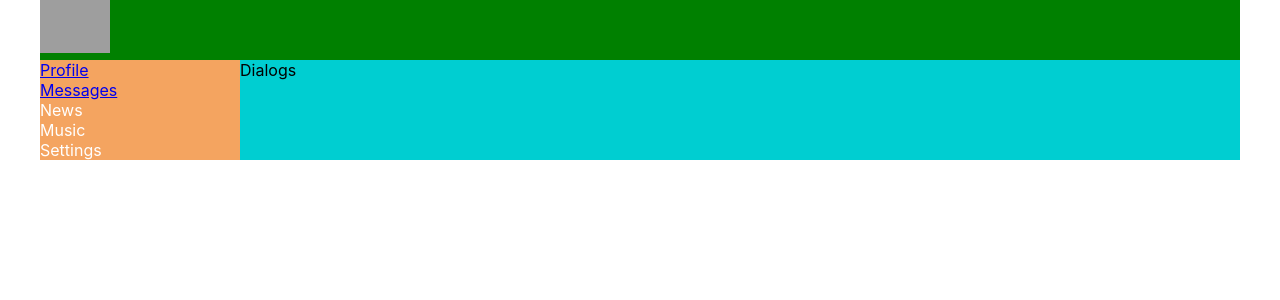
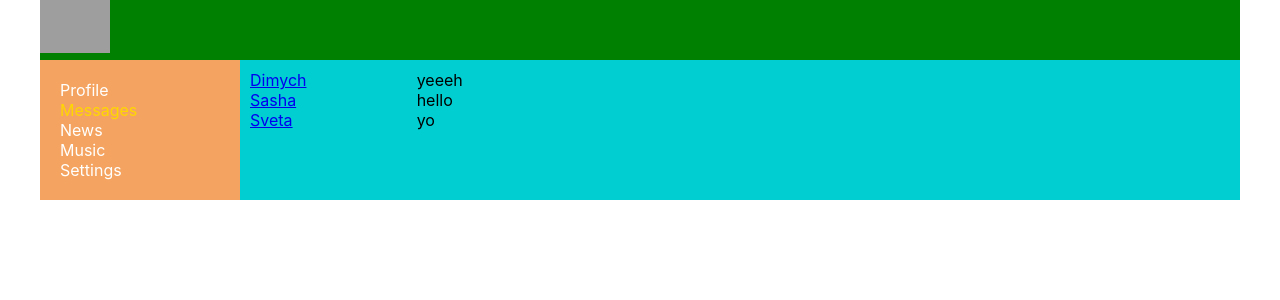
Before and after one commit to DmitriyPavlenko/samurai, a React (Create React App) app: page /dialogs in a window 1280 px wide. Shown: the top 300 px of the page. Built offline with nearby package versions, Linux system fonts and the light colour scheme; grey boxes are pictures that could not be loaded.

Commit message:
commit-7

```diff
--- a/src/App.js
+++ b/src/App.js
@@ -14,7 +14,7 @@ const App = () => {
                 <div className='app-wrapper-content'>
                     <Routes>
                         <Route path="/profile" element={<Profile/>}/>
-                        <Route path="/dialogs" element={<Dialogs/>}/>
+                        <Route path="/dialogs/*" element={<Dialogs/>}/>
                     </Routes>
                 </div>
             </div>
--- a/src/components/Dialogs/Dialogs.jsx
+++ b/src/components/Dialogs/Dialogs.jsx
@@ -1,9 +1,43 @@
+import s from './Dialogs.module.css'
+import {NavLink} from "react-router-dom";
 
+const DialogItem = (props) => {
+    let path = '/dialogs/' + props.id
 
-const Dialogs = () => {
+    return <div className={s.dialog + ' ' + s.active}>
+        <NavLink to={path}>{props.name}</NavLink>
+    </div>
+}
+
+const Message = (props) => {
+    return <div className={s.dialog}>{props.message}</div>
+}
+
+const Dialogs = (props) => {
+
+    let dialogs = [
+        {id: 1, name: 'Dimych'},
+        {id: 2, name: 'Sasha'},
+        {id: 3, name: 'Sveta'},
+    ]
+
+    let messages = [
+        {id: 1, message: 'yeeeh'},
+        {id: 2, message: 'hello'},
+        {id: 3, message: 'yo'},
+    ]
+
+    let dialogsElements = dialogs.map((d, index) => <DialogItem key={index} name={d.name} id={d.id}/>)
+    let messagesElements = messages.map((m, index) => <Message key={index} message={m.message} />)
+
     return (
-        <div>
-            Dialogs
+        <div className={s.dialogs}>
+            <div className={s.dialogsItems}>
+                {dialogsElements}
+            </div>
+            <div className={s.messages}>
+                {messagesElements}
+            </div>
         </div>
     )
 }
--- a/src/components/Dialogs/Dialogs.module.css
+++ b/src/components/Dialogs/Dialogs.module.css
@@ -0,0 +1,22 @@
+.dialogs {
+    display: grid;
+    grid-template-columns: 2fr 10fr;
+}
+
+.dialogsItems {
+    padding: 10px;
+}
+.dialogsItems .active{
+    color: gold;
+}
+.dialog {
+
+}
+
+.messages {
+    padding: 10px;
+}
+
+.messages .message {
+
+}
--- a/src/components/Navbar/Navbar.jsx
+++ b/src/components/Navbar/Navbar.jsx
@@ -1,12 +1,13 @@
 import s from './Navbar.module.css'
+import {NavLink} from "react-router-dom";
 
 const Navbar = () => {
     return <nav className={s.nav}>
         <div className={s.item}>
-            <a href="/profile">Profile</a>
+            <NavLink to="/profile" className={({ isActive }) =>(isActive ? (s.active) : "")}>Profile</NavLink>
         </div>
         <div className={`${s.item} ${s.active}`}>
-            <a href="/dialogs">Messages</a>
+            <NavLink to="/dialogs" className={({ isActive }) =>(isActive ? (s.active) : "")}>Messages</NavLink>
         </div>
         <div className={s.item}>
             <a>News</a><
--- a/src/components/Navbar/Navbar.module.css
+++ b/src/components/Navbar/Navbar.module.css
@@ -1,12 +1,14 @@
 .nav {
     grid-area: n;
     background-color: sandybrown;
+    padding: 20px;
 }
 
-.item {
+.item a{
     color: white;
+    text-decoration: none;
 }
 
-.item.active {
+.item a.active {
     color: gold;
 }
--- a/src/components/Profile.jsx
+++ b/src/components/Profile.jsx
@@ -1,12 +1,12 @@
 import s from './Profile.module.css'
 import MyPosts from "./Profile/MyPosts/MyPosts";
+import ProfileInfo from "./Profile/ProfileInfo/ProfileInfo";
 
 const Profile = () => {
     return (
         <div>
-            <img src="https://piligrim.ua/wp-content/uploads/2021/08/Kendwa.jpg" alt=""/>
-            <div>ava+description</div>
-            <MyPosts hey='yo'/>
+            <ProfileInfo/>
+            <MyPosts/>
         </div>
     )
 }
--- a/src/components/Profile/MyPosts/MyPosts.jsx
+++ b/src/components/Profile/MyPosts/MyPosts.jsx
@@ -2,16 +2,23 @@ import s from './MyPosts.module.css'
 import Post from "./Post/Post";
 
 const MyPosts = (props) => {
+
+    let postsData = [
+        {id: 1, message: 'How are you?', likesCount: 12},
+        {id: 2, message: 'privet', likesCount: 11}
+    ]
+
     return (
         <div className={s.posts}>
             My posts
             <div>
-                <textarea></textarea>
+                <div>
+                    <textarea></textarea>
+                </div>
                 <button>Add Post</button>
-                <button>Remove</button>
             </div>
-            <Post message='How are you?'/>
-            <Post message='Hello'/>
+            <Post message={postsData[0].message} likesCount={postsData[0].likesCount} />
+            <Post message={postsData[1].message} likesCount={postsData[1].likesCount} />
         </div>
     )
 }
--- a/src/components/Profile/MyPosts/Post/Post.jsx
+++ b/src/components/Profile/MyPosts/Post/Post.jsx
@@ -7,6 +7,7 @@ const Post = (props) => {
                 src='https://lumiere-a.akamaihd.net/v1/images/a_avatarpandorapedia_jakesully_16x9_1098_02_b13c4171.jpeg?region=340%2C0%2C1081%2C1081' alt=""/>
             {props.message}
             <div>like</div>
+            {props.likesCount}
         </div>
     )
 }
--- /dev/null
+++ b/src/components/Profile/ProfileInfo/ProfileInfo.jsx
@@ -0,0 +1,12 @@
+import s from './ProfileInfo.module.css'
+
+const ProfileInfo = () => {
+    return (
+        <div>
+            <img src="https://piligrim.ua/wp-content/uploads/2021/08/Kendwa.jpg" alt=""/>
+            <div>ava+description</div>
+        </div>
+    )
+}
+
+export default ProfileInfo
```
Also changed, not shown: src/components/Profile/ProfileInfo/ProfileInfo.module.css (added).
